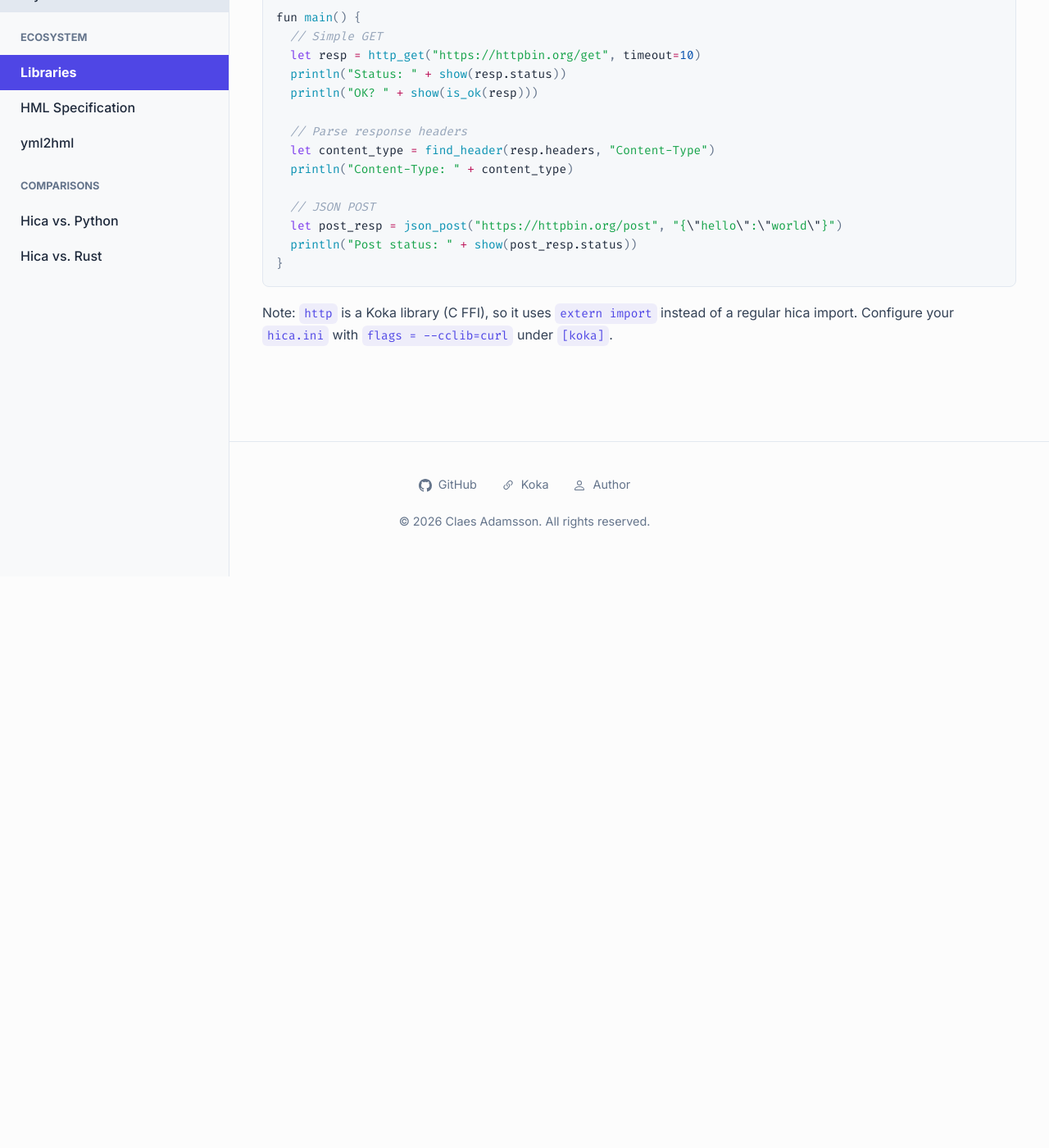
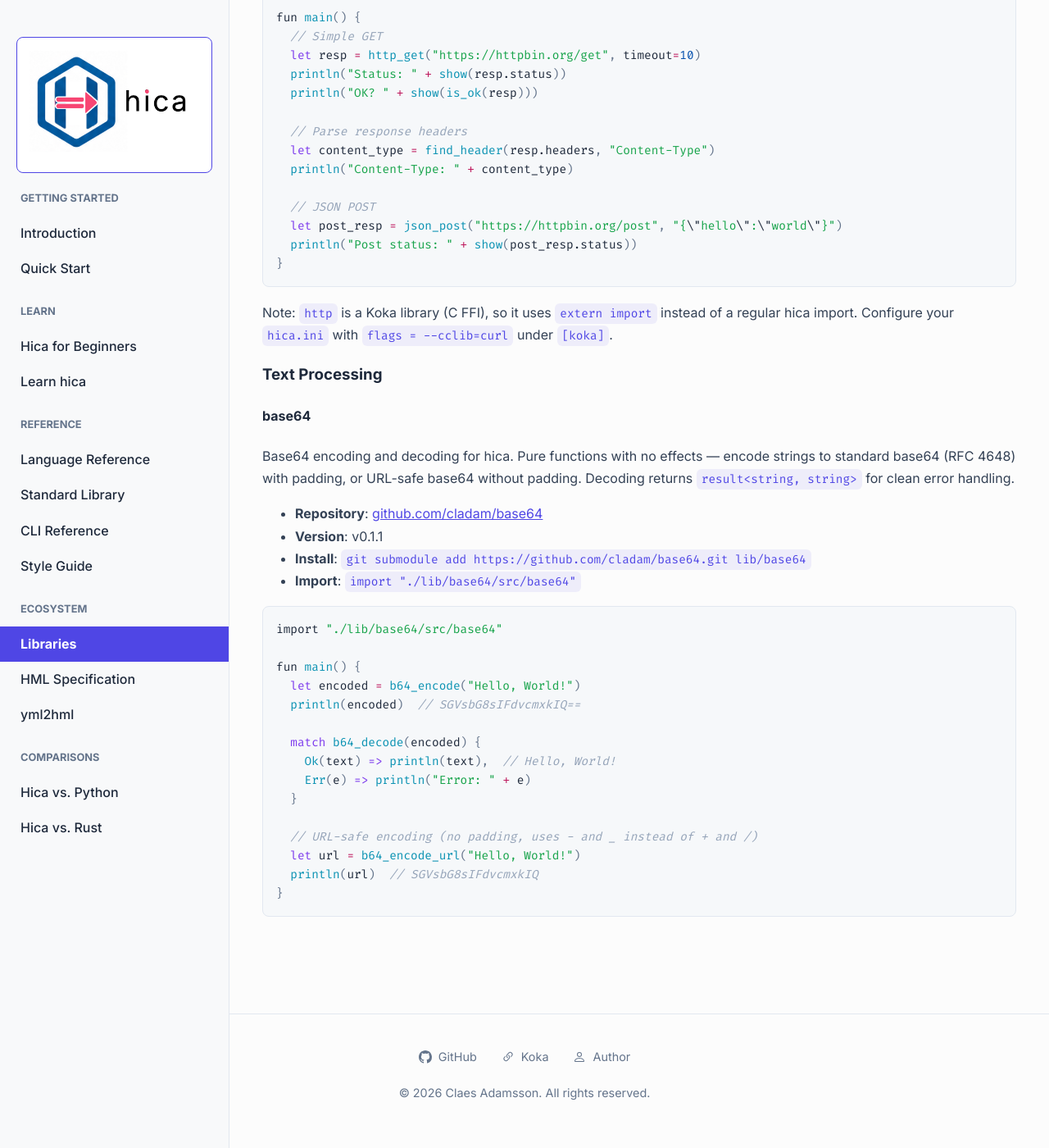
Before and after one commit to cladam/hica, a Jekyll site: the page built from docs/libraries.md, in a window 1280 px wide and 1400 px high, scrolled down 2993 px. Shown: the whole window at 82% size. Built offline with Jekyll 4.4.1, drawn with Linux system fonts in a browser that asks for light colours; before the commit the page ends 3696 px from its top, so only the background shows below that.

Commit message:
docs: add base64 to libraries page

````diff
--- a/docs/libraries.md
+++ b/docs/libraries.md
@@ -136,3 +136,32 @@ fun main() {
 ```
 
 Note: `http` is a Koka library (C FFI), so it uses `extern import` instead of a regular hica import. Configure your `hica.ini` with `flags = --cclib=curl` under `[koka]`.
+
+### Text Processing
+
+#### base64
+
+Base64 encoding and decoding for hica. Pure functions with no effects — encode strings to standard base64 (RFC 4648) with padding, or URL-safe base64 without padding. Decoding returns `result<string, string>` for clean error handling.
+
+- **Repository**: [github.com/cladam/base64](https://github.com/cladam/base64)
+- **Version**: v0.1.1
+- **Install**: `git submodule add https://github.com/cladam/base64.git lib/base64`
+- **Import**: `import "./lib/base64/src/base64"`
+
+```rust
+import "./lib/base64/src/base64"
+
+fun main() {
+  let encoded = b64_encode("Hello, World!")
+  println(encoded)  // SGVsbG8sIFdvcmxkIQ==
+
+  match b64_decode(encoded) {
+    Ok(text) => println(text),  // Hello, World!
+    Err(e) => println("Error: " + e)
+  }
+
+  // URL-safe encoding (no padding, uses - and _ instead of + and /)
+  let url = b64_encode_url("Hello, World!")
+  println(url)  // SGVsbG8sIFdvcmxkIQ
+}
+```
````
